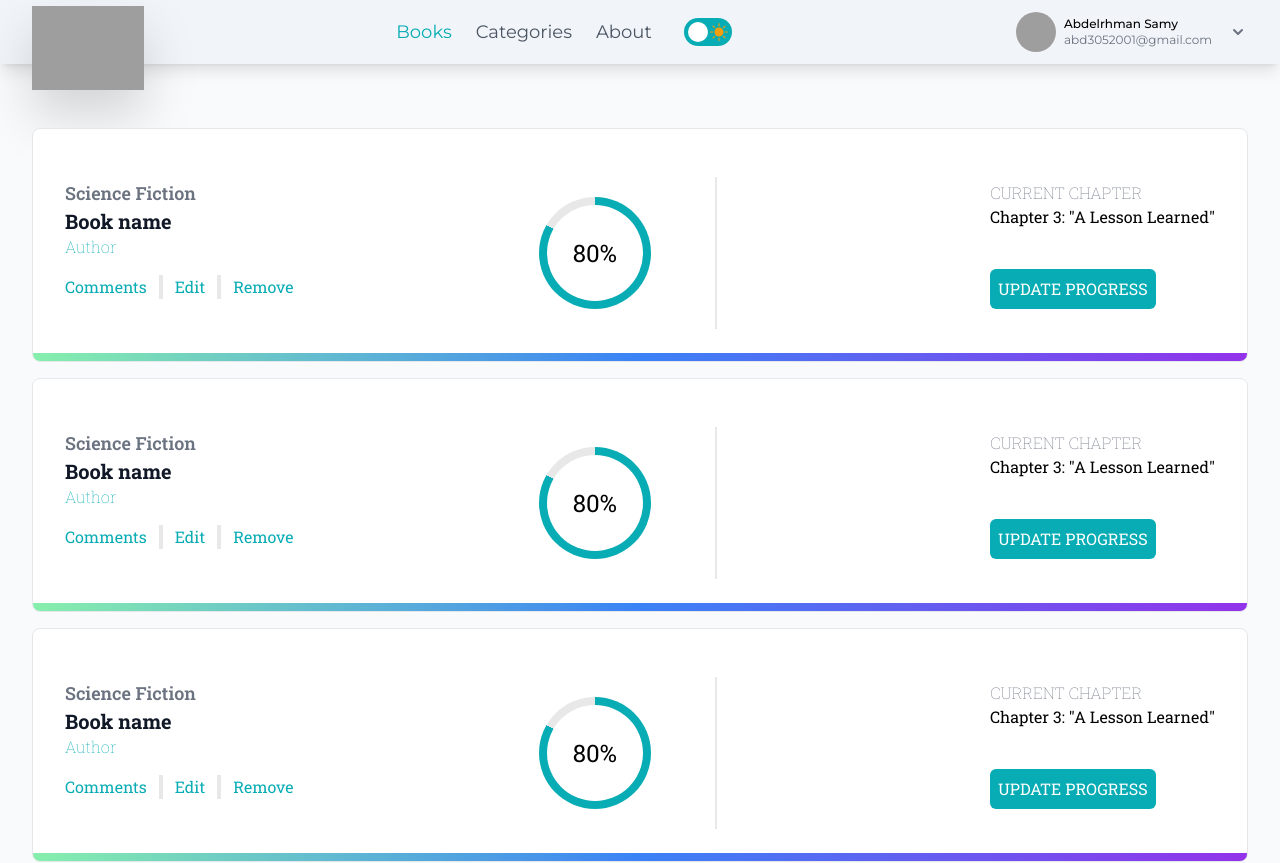
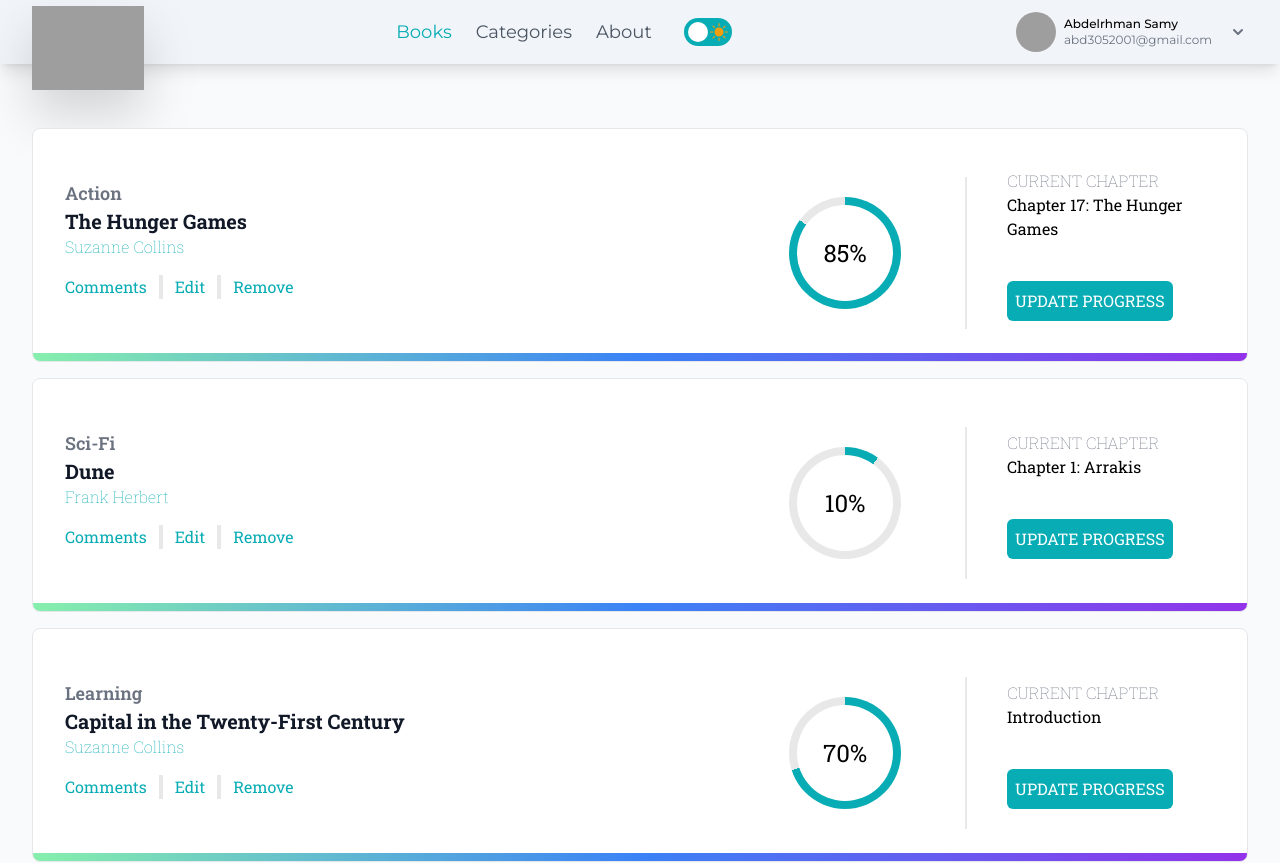
Before and after one commit to Mov305/BookStore, a React (Create React App) app: page /#/ in a window 1280 px wide. Shown: the top 863 px of the page. Built offline with nearby package versions, Linux system fonts and the light colour scheme; grey boxes are pictures that could not be loaded.

Commit message:
added all the functionalities

```diff
--- a/package.json
+++ b/package.json
@@ -15,6 +15,7 @@
     "react-redux": "^8.0.2",
     "react-router-dom": "^6.4.0",
     "react-scripts": "5.0.1",
+    "uuid": "^9.0.0",
     "web-vitals": "^2.1.4"
   },
   "scripts": {
--- a/public/index.html
+++ b/public/index.html
@@ -24,7 +24,7 @@
       work correctly both with client-side routing and a non-root public URL.
       Learn how to configure a non-root public URL by running `npm run build`.
     -->
-    <title>React App</title>
+    <title>Mov Books</title>
   </head>
   <body>
     <noscript>You need to enable JavaScript to run this app.</noscript>
--- a/src/components/Books/AddBook.js
+++ b/src/components/Books/AddBook.js
@@ -1,6 +1,38 @@
-const AddBook = () => (
+import { useRef } from 'react';
+import { useDispatch } from 'react-redux';
+import { v4 } from 'uuid';
+import { addBook } from '../../redux/books/books';
+
+const AddBook = () => {
+  const dispatch = useDispatch();
+  const titleRef = useRef(null);
+  const categoryRef = useRef(null);
+  const authorRef = useRef(null);
+
+  const handleSubmit = (e) => {
+    e.preventDefault();
+    const title = titleRef.current.value;
+    const category = categoryRef.current.value;
+    const author = authorRef.current.value;
+    const id = v4();
+    if (title && category && author) {
+      dispatch(addBook({
+        title, category, author, id,
+      }));
+      titleRef.current.value = '';
+      categoryRef.current.value = '';
+      authorRef.current.value = '';
+    }
+  };
+
+  return (
     <div className="py-16 mx-auto max-w-screen-xl flex flex-col items-center md:items-start">
-    <h2 style={{ fontFamily: 'Montserrat' }} className="my-2 text-xl md:text-3xl text-gray-500 dark:text-gray-200 font-semibold">ADD NEW BOOK</h2>
+      <h2
+        style={{ fontFamily: 'Montserrat' }}
+        className="my-2 text-xl md:text-3xl text-gray-500 dark:text-gray-200 font-semibold"
+      >
+        ADD NEW BOOK
+      </h2>
       <form className=" flex flex-col md:flex-row gap-5 w-full dark:text-white">
         <div className=" grow">
           <div className="relative">
@@ -8,6 +40,7 @@ const AddBook = () => (
               type="text"
               className="w-full p-4 text-sm border-gray-300 dark:bg-slate-500 rounded-lg shadow-md "
               placeholder="Enter The Book Title"
+              ref={titleRef}
             />
           </div>
         </div>
@@ -17,6 +50,7 @@ const AddBook = () => (
               type="text"
               className="w-full p-4 text-sm border-gray-300 dark:bg-slate-500 rounded-lg shadow-md"
               placeholder="Enter The Book Author"
+              ref={authorRef}
             />
           </div>
         </div>
@@ -26,17 +60,20 @@ const AddBook = () => (
               type="text"
               className="w-full p-4 text-sm border-gray-300 dark:bg-slate-500 rounded-lg shadow-md"
               placeholder="Category"
+              ref={categoryRef}
             />
           </div>
         </div>
         <button
           type="submit"
           className="inline-block px-5 py-3 text-sm font-medium text-white bg-[#08ACB4] rounded-lg"
+          onClick={handleSubmit}
         >
           ADD BOOK
         </button>
       </form>
     </div>
   );
+};
 
 export default AddBook;
--- a/src/components/Books/Book.js
+++ b/src/components/Books/Book.js
@@ -1,13 +1,32 @@
-const Book = () => (
+import { useDispatch } from 'react-redux';
+import { removeBook } from '../../redux/books/books';
+
+const Book = ({ book }) => {
+  const {
+    title,
+    author,
+    category,
+    progress,
+    chapter,
+    id,
+  } = book;
+  const dispatch = useDispatch();
+
+  const handleRemove = (e) => {
+    e.preventDefault();
+    dispatch(removeBook(id));
+  };
+
+  return (
     <li className="relative flex flex-col items-center p-8 overflow-hidden border bg-white border-gray-200 rounded-lg md:flex-row md:justify-between dark:bg-gray-800 ">
       <span className="absolute inset-x-0 bottom-0 h-2  bg-gradient-to-r from-green-300 via-blue-500 to-purple-600" />
-    <div className="flex flex-col items-center md:items-start">
+      <div className="flex flex-col items-center md:items-start md:flex-grow">
         <span className="mt-1 text-lg text-gray-500 font-semibold dark:text-gray-300 ">
-        Science Fiction
+          {category}
         </span>
 
-      <h5 className="text-xl font-bold text-gray-900 dark:text-slate-50">Book name</h5>
-      <span className="text-[#08ACB4] font-thin dark:font-normal">Author</span>
+        <h5 className="text-xl font-bold text-gray-900 dark:text-slate-50">{title}</h5>
+        <span className="text-[#08ACB4] font-thin dark:font-normal">{author}</span>
         <div className="flex text-[#08ACB4] py-4">
           <button type="button" className=" border-r-4 border-[#E8E8E8] dark:border-slate-400 pr-3">
             Comments
@@ -15,31 +34,35 @@ const Book = () => (
           <button type="button" className=" border-r-4 border-[#E8E8E8] dark:border-slate-400 px-3">
             Edit
           </button>
-        <button type="button" className="px-3">
+          <button type="button" className="px-3" onClick={handleRemove}>
             Remove
           </button>
         </div>
       </div>
-    <div className="mt-4  md:pr-16 md:border-r-2 md:border-[#E8E8E8] dark:md:border-slate-400 py-5 ">
+      <div className="mt-4  md:pr-6 lg:pr-16 md:border-r-2 md:border-[#E8E8E8] dark:md:border-slate-400 py-5 ">
         <div>
           <div
-          style={{ background: 'conic-gradient(#08ACB4 300deg, #E8E8E8 0deg )' }}
+            style={{ background: `conic-gradient(#08ACB4 ${progress * 3.6}deg, #E8E8E8 0deg )` }}
             className=" w-28 h-28 rounded-full flex justify-center items-center "
           >
             <div className=" w-24 h-24 rounded-full bg-white dark:text-gray-100 dark:bg-gray-800 flex justify-center items-center">
-            <span className="text-2xl">80%</span>
+              <span className="text-2xl">
+                {progress}
+                %
+              </span>
             </div>
           </div>
         </div>
       </div>
-    <div className="md:ml-10 flex flex-col items-center md:items-start text-center md:text-left">
+      <div className="md:ml-10 flex flex-col items-center md:items-start text-center md:text-left md:w-52">
         <p className="text-gray-500 dark:text-gray-200 font-thin">CURRENT CHAPTER</p>
-      <h4 className="dark:text-gray-100">Chapter 3: "A Lesson Learned"</h4>
+        <h4 className="dark:text-gray-100">{chapter}</h4>
         <button type="button" className="bg-[#08ACB4] text-white p-2 rounded-md mt-2 md:mt-10">
           UPDATE PROGRESS
         </button>
       </div>
     </li>
   );
+};
 
 export default Book;
--- a/src/components/Books/index.js
+++ b/src/components/Books/index.js
@@ -1,16 +1,19 @@
+import { useSelector } from 'react-redux';
 import AddBook from './AddBook';
 import Book from './Book';
 
-const Books = () => (
+const Books = () => {
+  const books = useSelector((state) => state.books);
+
+  return (
     <div className="px-4 py-16 mx-auto max-w-screen-xl sm:px-6 lg:px-8 ">
       <ul className="flex flex-col gap-4">
-      <Book />
-      <Book />
-      <Book />
+        {books.length ? books.map((book) => <Book key={book.id} book={book} />) : <></>}
       </ul>
       <span className="block mt-10 rounded-full bg-gray-300 w-full h-1" />
       <AddBook />
     </div>
   );
+};
 
 export default Books;
--- a/src/components/Categories/index.js
+++ b/src/components/Categories/index.js
@@ -1,12 +1,19 @@
-const Categories = () => (
+import { useDispatch } from 'react-redux';
+import { checkStatus } from '../../redux/categories/categories';
+
+const Categories = () => {
+  const dispatch = useDispatch();
+  return (
     <button
       type="button"
-    className="inline-block p-[2px] rounded bg-gradient-to-r from-pink-500 via-red-500 to-yellow-500 hover:text-white active:text-opacity-75 focus:outline-none focus:ring"
+      className="inline-block m-10 p-[2px] rounded bg-gradient-to-r from-pink-500 via-red-500 to-yellow-500 hover:text-white active:text-opacity-75 focus:outline-none focus:ring"
+      onClick={() => dispatch(checkStatus())}
     >
       <span className="block px-8 py-3 text-sm font-medium bg-white rounded-sm hover:bg-transparent">
         Check Status
       </span>
     </button>
   );
+};
 
 export default Categories;
--- a/src/redux/books/books.js
+++ b/src/redux/books/books.js
@@ -3,7 +3,48 @@ export const ADD_BOOK = 'ADD_BOOK';
 export const REMOVE_BOOK = 'REMOVE_BOOK';
 
 // state
-const initialState = [];
+const initialBook = {
+  id: 0,
+  title: '',
+  author: '',
+  category: '',
+  progress: 0,
+  chapter: 'Chapter 1',
+};
+const initialState = [
+  {
+    id: 1,
+    title: 'The Hunger Games',
+    author: 'Suzanne Collins',
+    category: 'Action',
+    progress: 85,
+    chapter: 'Chapter 17: The Hunger Games',
+  },
+  {
+    id: 2,
+    title: 'Dune',
+    author: 'Frank Herbert',
+    category: 'Sci-Fi',
+    progress: 10,
+    chapter: 'Chapter 1: Arrakis',
+  },
+  {
+    id: 3,
+    title: 'Capital in the Twenty-First Century',
+    author: 'Suzanne Collins',
+    category: 'Learning',
+    progress: 70,
+    chapter: 'Introduction',
+  },
+  {
+    id: 4,
+    title: 'The Lord of the Rings',
+    author: 'J.R.R. Tolkien',
+    category: 'Action',
+    progress: 50,
+    chapter: 'The Fellowship of the Ring',
+  },
+];
 
 // action creators
 export const addBook = (book) => ({
@@ -21,7 +62,7 @@ export default function booksReducer(state = initialState, action) {
   const { type, payload } = action;
   switch (type) {
     case ADD_BOOK:
-      return [...state, payload];
+      return [...state, { ...initialBook, ...payload }];
     case REMOVE_BOOK:
       return state.filter((book) => book.id !== payload);
     default:
```
Also changed, not shown: 1 other file (tests, documents, lock files or other folders). Lines whose indentation alone changed are shown as unchanged.
